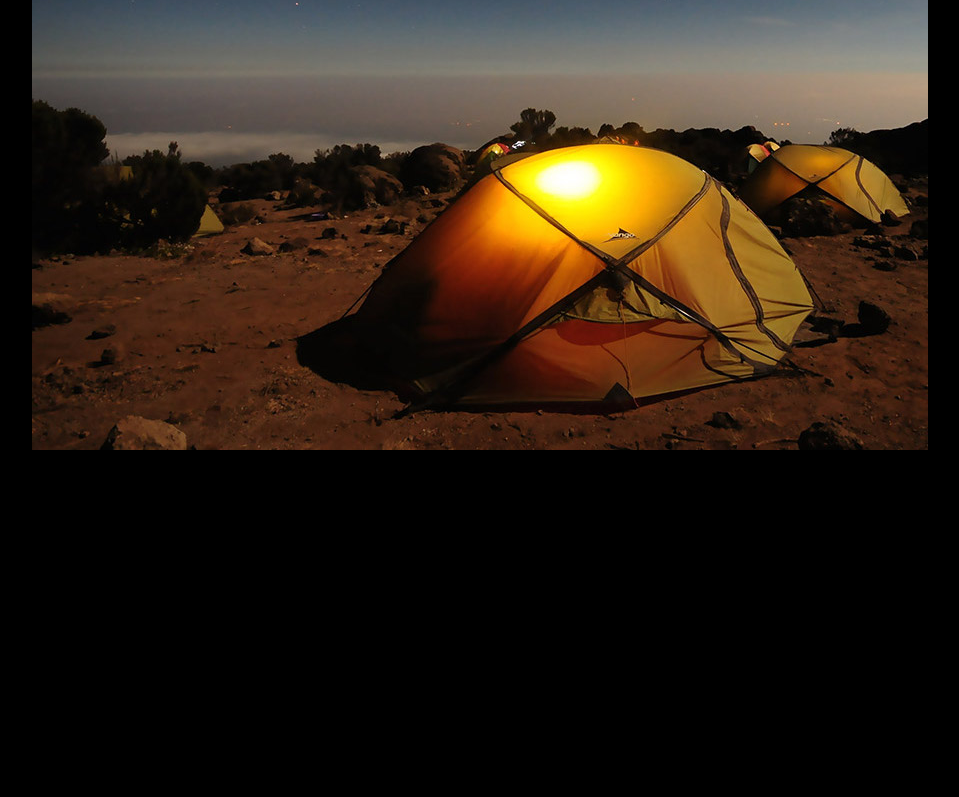
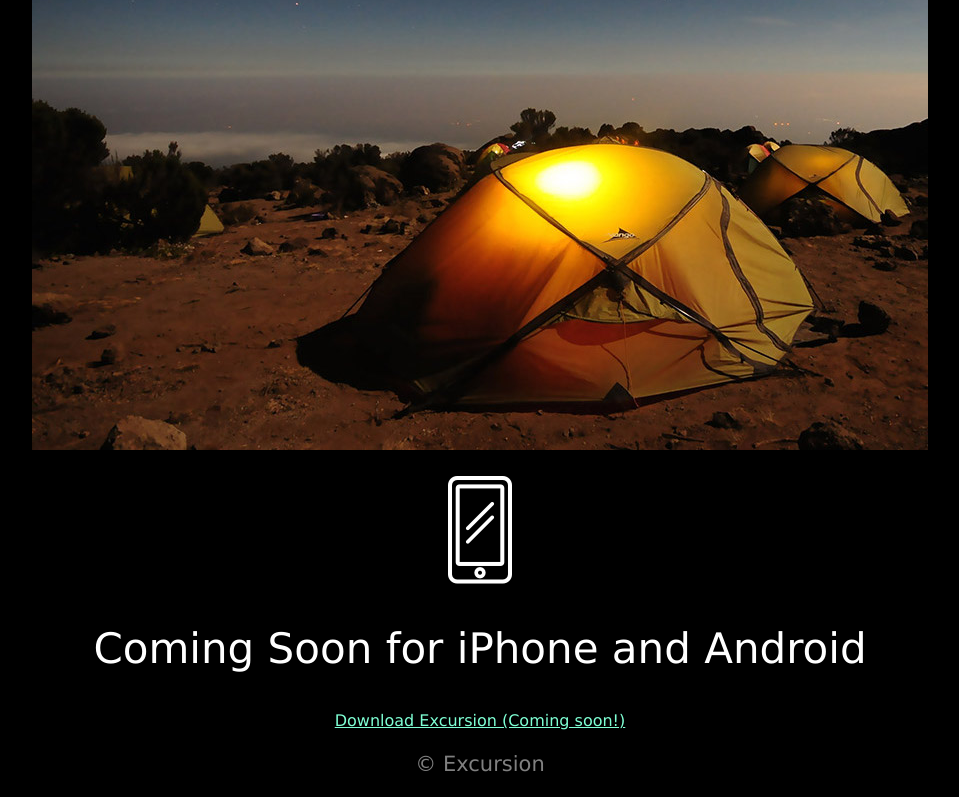
Before and after one commit to lisaschumann/u3_excursion, a plain HTML site: page index.html in a window 1280 px wide. Shown: the part 565-1362 px from the top of the page, without its empty margins (160-1119 px from the left). Before the commit the page ends 1027 px from the top, so only its background shows below. Drawn offline with Linux system fonts and the light colour scheme.

Commit message:
Finished layout and words.

```diff
--- a/index.html
+++ b/index.html
@@ -11,6 +11,12 @@
       <video src="resources/videos/excursion.mp4" type="video/mp4">Video not supported.</video>
       <h2>Your personal travel guide</h2>
       <p>Excursion remembers places you like, and recommends new points of interest around you.</p>
-      <img src="resources/images/camp.jpg" target="_blank" alt="Camp">
+      <p><img src="resources/images/camp.jpg" alt="Camp"></p>
+      <p><img src="resources/images/phone.png" alt="Phone"></p>
+      <h2>Coming Soon for iPhone and Android</h2>
+      <p><a href="https://s3.amazonaws.com/codecademy-content/programs/freelance-one/excursion/index.html#" target="_blank">Download Excursion (Coming soon!)</a></p>
+      <div class="footer">
+      <p>© Excursion</p>
+      </div>
   </body>
 </html>
```
